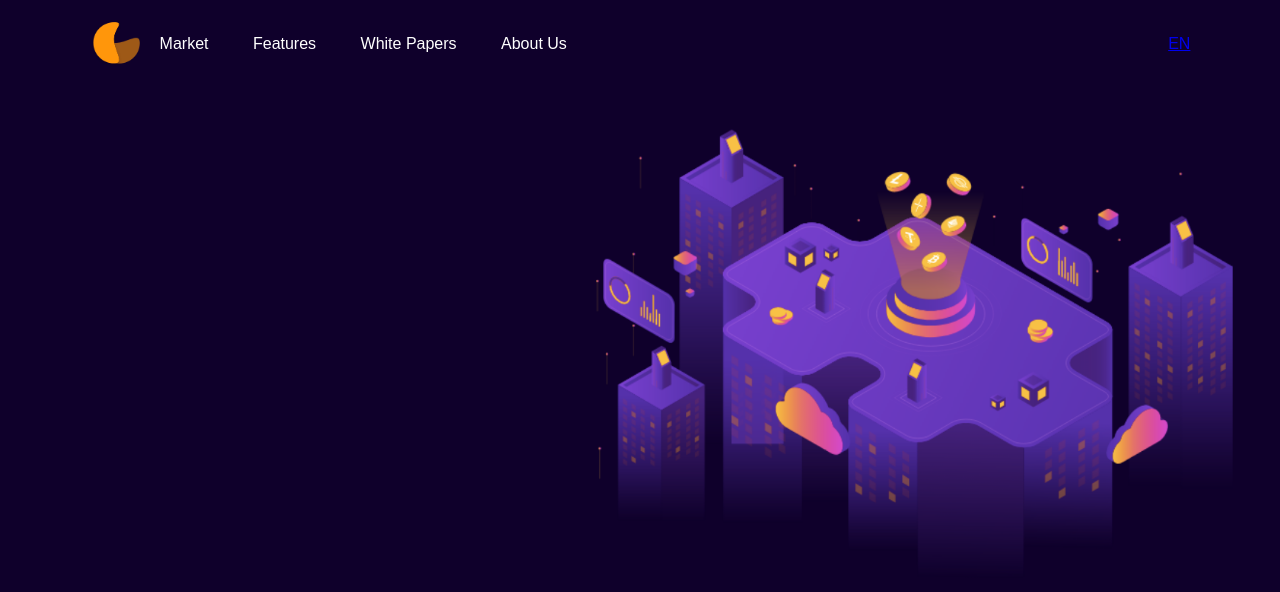
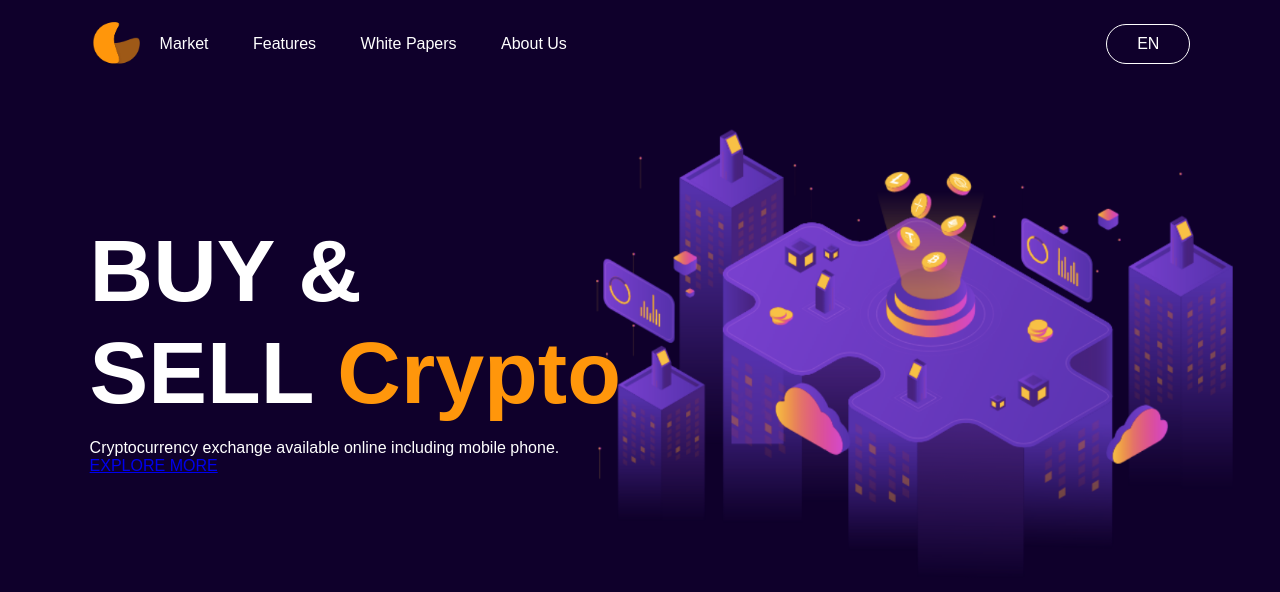
Before and after one commit to AmandaCIdev/cryptocurrency-website-api, a plain HTML site: page index.html in a window 1280 px wide. Drawn offline with Linux system fonts and the light colour scheme.

Commit message:
Add: content style

```diff
--- a/assets/css/style.css
+++ b/assets/css/style.css
@@ -40,3 +40,24 @@ nav ul li a {
     color: #fff;
     text-decoration: none;
 }
+
+nav .btn {
+    color: #fff;
+    text-decoration: none;
+    border: 1px solid #fff;
+    padding: 10px 30px;
+    border-radius: 20px;
+}
+
+.content {
+    margin-top: 12%;
+}
+
+.content h1 {
+    font-size: 88px;
+    margin-bottom: 15px;
+}
+
+.content h1 span {
+    color: #ff960b;
+}
--- a/index.html
+++ b/index.html
@@ -20,6 +20,12 @@
             </ul>
             <a href="#" class="btn">EN</a>
         </nav>
+        <div class="content">
+            <h1>BUY & <br>SELL <span>Crypto</span></h1>
+            <p>Cryptocurrency exchange available online including mobile phone.</p>
+            <a href="#" class="btn">EXPLORE MORE</a>
+        </div>
+
     </div>
 
 </body>
```
